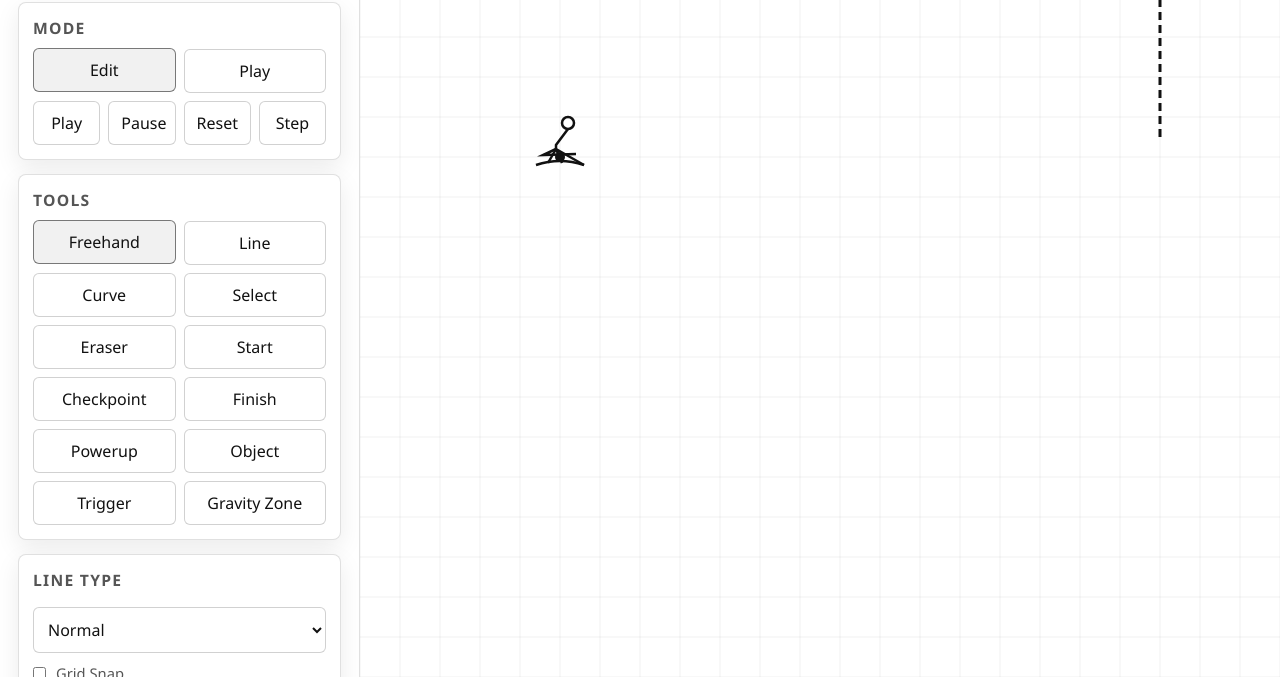
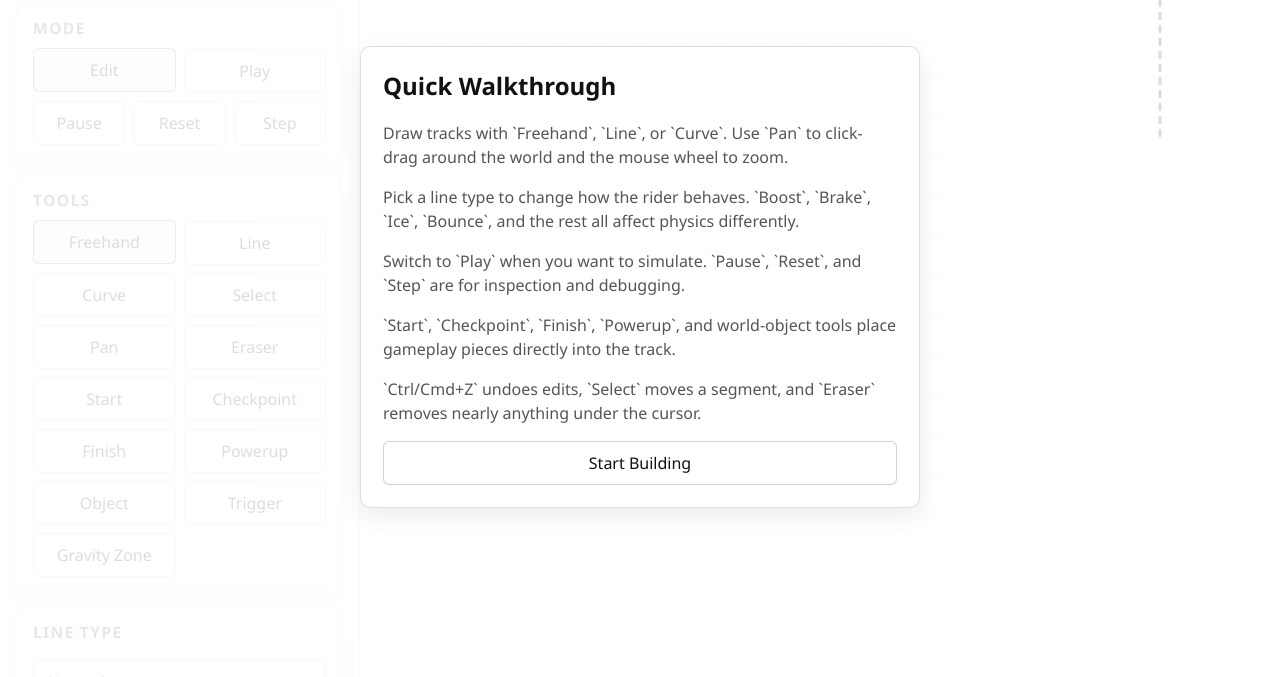
Before and after one commit to pranavr99123/linerider, a website with bundled scripts: page index.html in a window 1280 px wide. Shown: the part 123-800 px from the top of the page. Built offline with nearby package versions, Linux system fonts and the light colour scheme.

Commit message:
Improve navigation and onboarding

```diff
--- a/index.html
+++ b/index.html
@@ -20,7 +20,6 @@
           <button data-mode="play">Play</button>
         </div>
         <div class="button-row compact">
-          <button id="playToggle">Play</button>
           <button id="pauseBtn">Pause</button>
           <button id="resetBtn">Reset</button>
           <button id="stepBtn">Step</button>
@@ -33,6 +32,7 @@
           <button data-tool="line">Line</button>
           <button data-tool="curve">Curve</button>
           <button data-tool="select">Select</button>
+          <button data-tool="pan">Pan</button>
           <button data-tool="eraser">Eraser</button>
           <button data-tool="start">Start</button>
           <button data-tool="checkpoint">Checkpoint</button>
@@ -89,13 +89,27 @@
       </section>
       <section class="panel shortcuts">
         <h2>Shortcuts</h2>
-        <p>`1-5` tools, `Ctrl/Cmd+Z` undo, `Shift+Ctrl/Cmd+Z` redo, `Space` play pause, `R` reset, `F` follow, `G` grid, `D` debug.</p>
+        <p>`1-6` tools, `Ctrl/Cmd+Z` undo, `Shift+Ctrl/Cmd+Z` redo, `Space` play pause, `R` reset, `F` follow, `G` grid, `D` debug.</p>
+        <button id="walkthroughBtn">Show Walkthrough</button>
       </section>
     </aside>
     <main class="stage-wrap">
       <canvas id="gameCanvas" width="1600" height="900"></canvas>
     </main>
   </div>
+  <div id="walkthrough" class="walkthrough hidden">
+    <div class="walkthrough-card">
+      <h2>Quick Walkthrough</h2>
+      <p>Draw tracks with `Freehand`, `Line`, or `Curve`. Use `Pan` to click-drag around the world and the mouse wheel to zoom.</p>
+      <p>Pick a line type to change how the rider behaves. `Boost`, `Brake`, `Ice`, `Bounce`, and the rest all affect physics differently.</p>
+      <p>Switch to `Play` when you want to simulate. `Pause`, `Reset`, and `Step` are for inspection and debugging.</p>
+      <p>`Start`, `Checkpoint`, `Finish`, `Powerup`, and world-object tools place gameplay pieces directly into the track.</p>
+      <p>`Ctrl/Cmd+Z` undoes edits, `Select` moves a segment, and `Eraser` removes nearly anything under the cursor.</p>
+      <div class="walkthrough-actions">
+        <button id="walkthroughClose">Start Building</button>
+      </div>
+    </div>
+  </div>
   <script type="module" src="./src/main.js"></script>
 </body>
 </html>
--- a/src/main.js
+++ b/src/main.js
@@ -41,6 +41,7 @@ class App {
     window.addEventListener("resize", () => this.onResize());
     this.syncUiState();
     this.resetRun();
+    this.ui.showWalkthrough();
     requestAnimationFrame((time) => this.loop(time));
   }
 
@@ -83,18 +84,19 @@ class App {
       if (event.code === "Digit2") this.setTool("line");
       if (event.code === "Digit3") this.setTool("curve");
       if (event.code === "Digit4") this.setTool("select");
-      if (event.code === "Digit5") this.setTool("eraser");
+      if (event.code === "Digit5") this.setTool("pan");
+      if (event.code === "Digit6") this.setTool("eraser");
     });
   }
 
   attachCanvasHandlers() {
     this.canvas.addEventListener("pointerdown", () => {
       const point = { x: this.input.pointer.worldX, y: this.input.pointer.worldY };
-      if (this.input.panActive) return;
+      if (this.input.panActive || this.editor.tool === "pan") return;
       if (this.state.mode === "edit") this.editor.begin(point, this.state);
     });
     this.canvas.addEventListener("pointermove", () => {
-      if (this.input.pointer.down && this.input.panActive) {
+      if (this.input.pointer.down && (this.input.panActive || this.editor.tool === "pan")) {
         this.camera.pan(this.input.pointer.x - this.input.prevPointer.x, this.input.pointer.y - this.input.prevPointer.y);
         return;
       }
@@ -104,7 +106,7 @@ class App {
     });
     this.canvas.addEventListener("pointerup", () => {
       const point = { x: this.input.pointer.worldX, y: this.input.pointer.worldY };
-      if (this.state.mode === "edit" && !this.input.panActive) this.editor.end(point, this.state);
+      if (this.state.mode === "edit" && !this.input.panActive && this.editor.tool !== "pan") this.editor.end(point, this.state);
     });
   }
 
--- a/src/ui.js
+++ b/src/ui.js
@@ -21,13 +21,15 @@ export class UI {
       physicsMode: document.getElementById("physicsMode"),
       powerupType: document.getElementById("powerupType"),
       objectType: document.getElementById("objectType"),
-      playToggle: document.getElementById("playToggle"),
       pauseBtn: document.getElementById("pauseBtn"),
       resetBtn: document.getElementById("resetBtn"),
       stepBtn: document.getElementById("stepBtn"),
       saveBtn: document.getElementById("saveBtn"),
       loadBtn: document.getElementById("loadBtn"),
       sampleBtn: document.getElementById("sampleBtn"),
+      walkthroughBtn: document.getElementById("walkthroughBtn"),
+      walkthrough: document.getElementById("walkthrough"),
+      walkthroughClose: document.getElementById("walkthroughClose"),
       saveData: document.getElementById("saveData"),
       gridSnap: document.getElementById("gridSnap"),
       endpointSnap: document.getElementById("endpointSnap"),
@@ -69,14 +71,25 @@ export class UI {
     this.elements.followCamera.addEventListener("change", () => { this.app.camera.follow = this.elements.followCamera.checked; });
     this.elements.debugOverlay.addEventListener("change", () => { this.app.state.debugOverlay = this.elements.debugOverlay.checked; });
     this.elements.motionTrails.addEventListener("change", () => { this.app.state.motionTrails = this.elements.motionTrails.checked; });
-    this.elements.playToggle.addEventListener("click", () => this.app.play());
     this.elements.pauseBtn.addEventListener("click", () => this.app.pause());
     this.elements.resetBtn.addEventListener("click", () => this.app.resetRun());
     this.elements.stepBtn.addEventListener("click", () => this.app.stepFrame());
     this.elements.saveBtn.addEventListener("click", () => this.app.exportTrack());
     this.elements.loadBtn.addEventListener("click", () => this.app.importTrack());
     this.elements.sampleBtn.addEventListener("click", () => this.app.loadSampleTrack());
+    this.elements.walkthroughBtn.addEventListener("click", () => this.showWalkthrough(true));
+    this.elements.walkthroughClose.addEventListener("click", () => this.hideWalkthrough());
     this.elements.timelineSlider.addEventListener("input", () => this.app.scrubReplay(Number(this.elements.timelineSlider.value)));
+  }
+
+  showWalkthrough(force = false) {
+    if (!force && localStorage.getItem("vector-rider-lab-walkthrough-seen")) return;
+    this.elements.walkthrough.classList.remove("hidden");
+  }
+
+  hideWalkthrough() {
+    localStorage.setItem("vector-rider-lab-walkthrough-seen", "true");
+    this.elements.walkthrough.classList.add("hidden");
   }
 
   refresh() {
--- a/styles.css
+++ b/styles.css
@@ -83,7 +83,7 @@ input {
 }
 
 .button-row.compact {
-  grid-template-columns: repeat(4, minmax(0, 1fr));
+  grid-template-columns: repeat(3, minmax(0, 1fr));
   margin-top: 8px;
 }
 
@@ -167,6 +167,10 @@ textarea {
   line-height: 1.5;
 }
 
+.shortcuts button {
+  margin-top: 10px;
+}
+
 .stage-wrap {
   position: relative;
   overflow: hidden;
@@ -177,6 +181,43 @@ textarea {
   height: 100%;
   display: block;
   background: #ffffff;
+}
+
+.walkthrough {
+  position: fixed;
+  inset: 0;
+  display: flex;
+  align-items: center;
+  justify-content: center;
+  background: rgba(255, 255, 255, 0.86);
+  padding: 24px;
+}
+
+.walkthrough.hidden {
+  display: none;
+}
+
+.walkthrough-card {
+  width: min(560px, 100%);
+  background: #ffffff;
+  border: 1px solid var(--panel-border);
+  border-radius: 10px;
+  box-shadow: var(--shadow);
+  padding: 22px;
+}
+
+.walkthrough-card h2 {
+  margin-top: 0;
+}
+
+.walkthrough-card p {
+  color: var(--muted);
+  line-height: 1.5;
+}
+
+.walkthrough-actions {
+  display: flex;
+  justify-content: flex-end;
 }
 
 @media (max-width: 1100px) {
```
